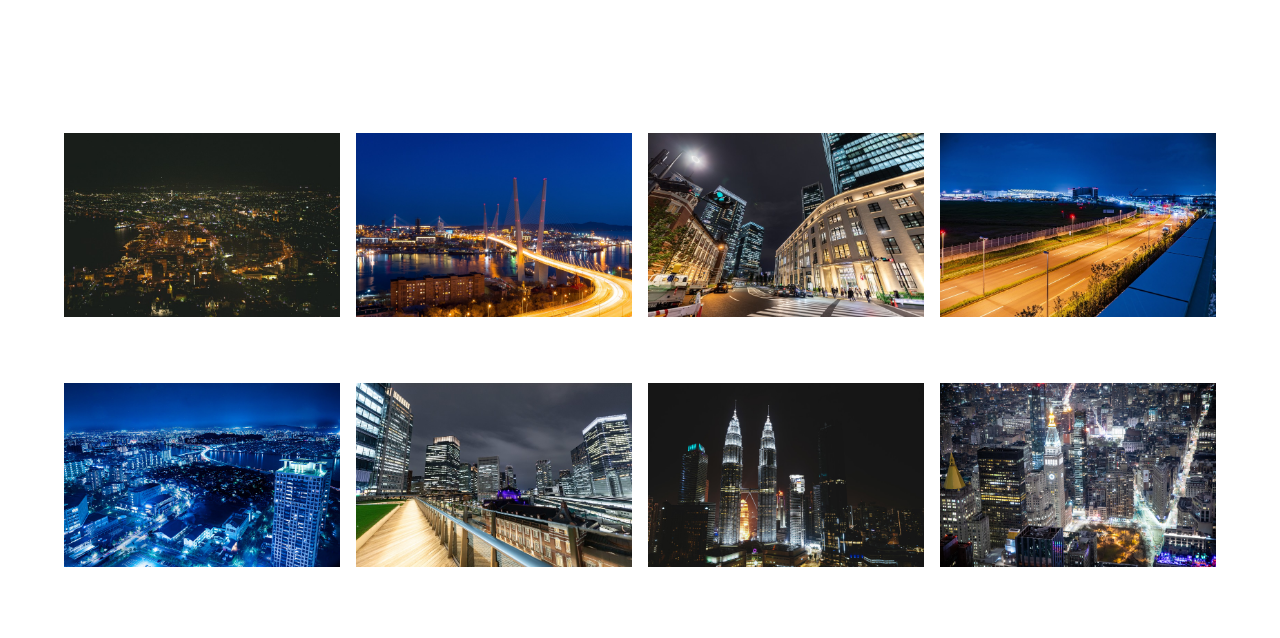
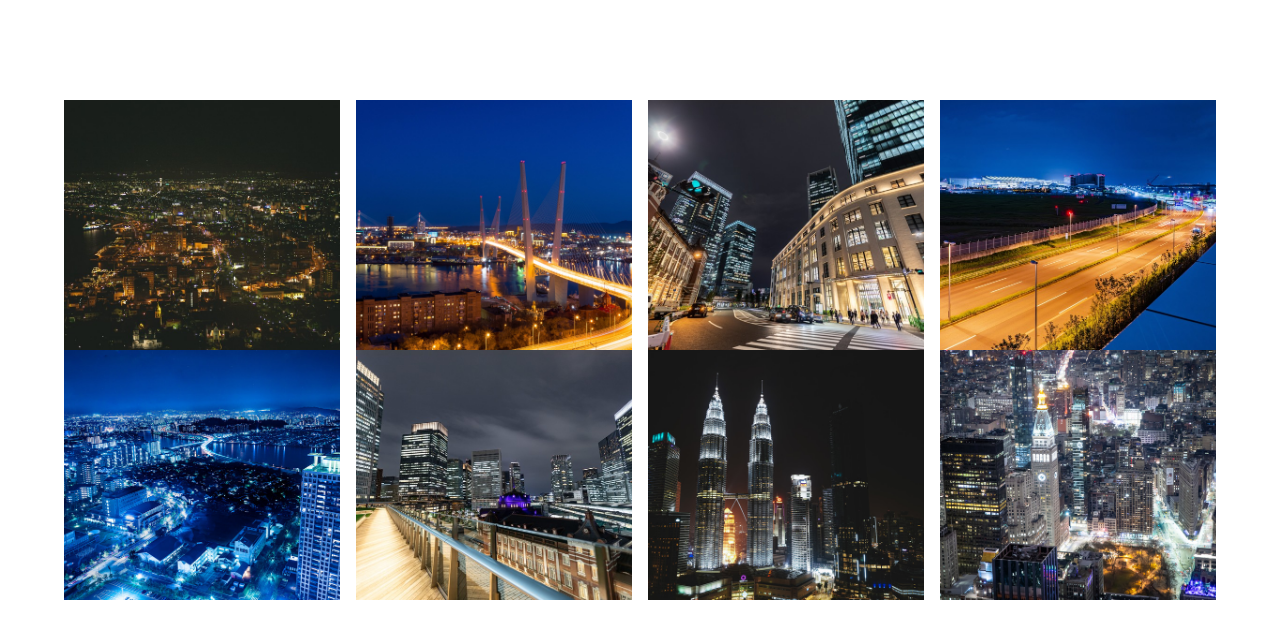
Before and after one commit to kento-yoshidu/NuxtFirebaseApp, a Next.js app: page /components/photograph in a window 1280 px wide. Shown: the top 638 px of the page. Built offline with nearby package versions, Linux system fonts and the light colour scheme.

Commit message:
✨ CSSを修正

```diff
--- a/pages/components/Photo.tsx
+++ b/pages/components/Photo.tsx
@@ -13,8 +13,10 @@ const Photo = ({ showPhotoNumber ,openModal }: Props) => (
       onClick={() => openModal(showPhotoNumber)}
       src={`/photo/image0${showPhotoNumber}.jpg`}
       alt="test"
-      layout="fill"
-      objectFit="contain"
+      fill
+      style={{
+        objectFit: "cover"
+      }}
     />
   </div>
 )
--- a/pages/styles/style.module.css
+++ b/pages/styles/style.module.css
@@ -8,7 +8,7 @@
 }
 
 .dialog {
-  position: relative;
+  position: fixed;
   background-color: transparent;
   height: 100vh;
   width: 100vw;
```
